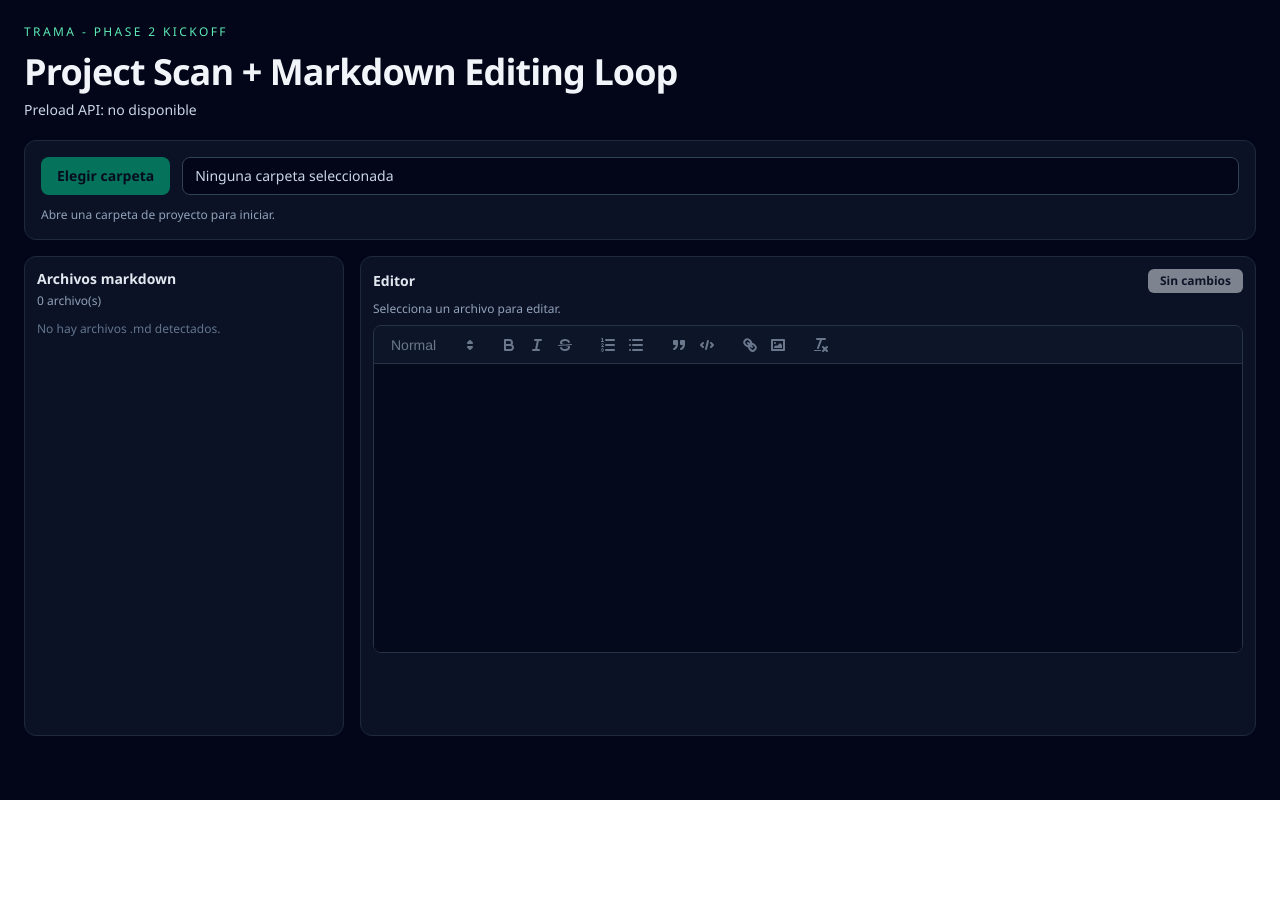
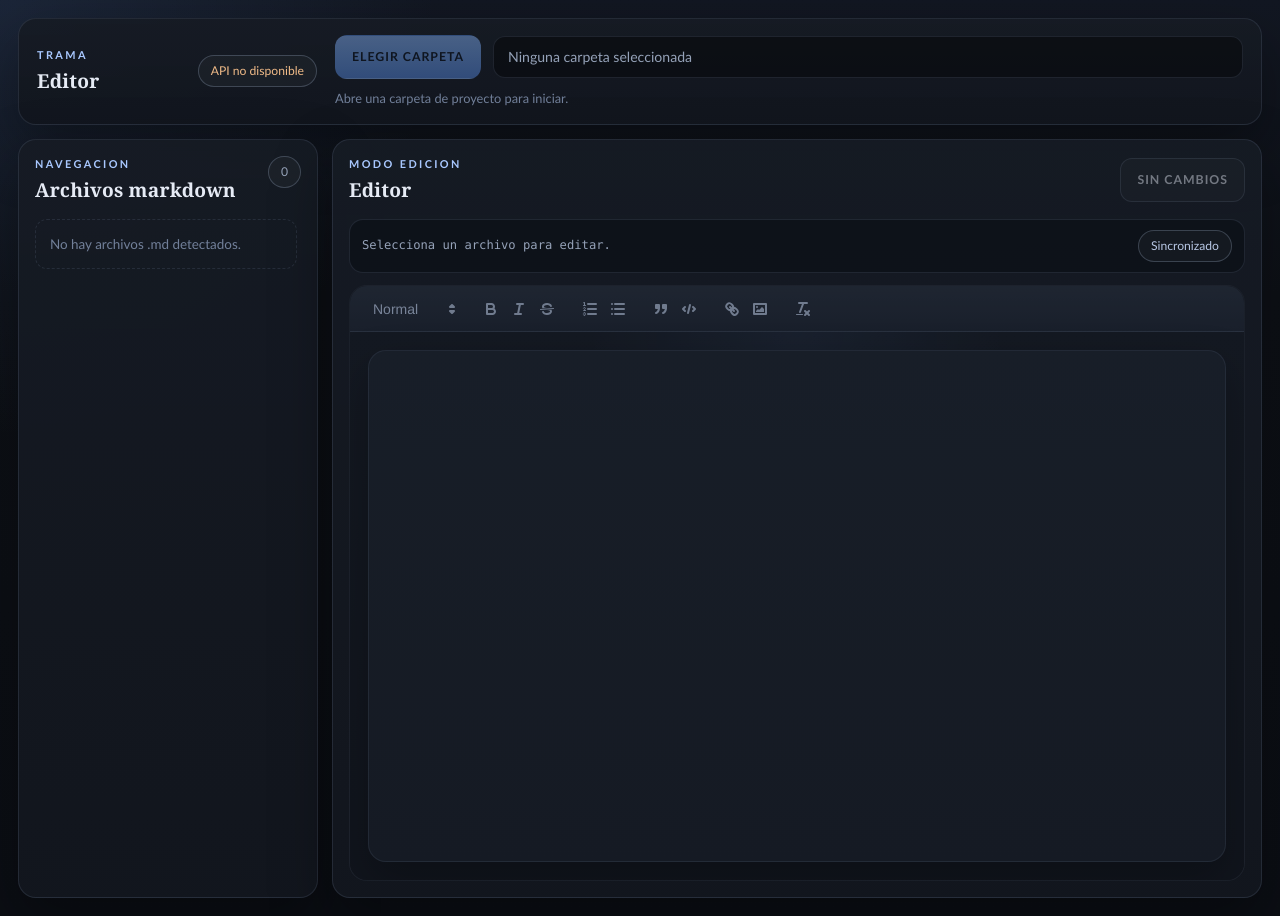
Before and after one commit to luisoncpp/Trama, a Preact app: page / in a window 1280 px wide. Before the commit the page ends 800 px from the top, so only its background shows below. Built offline with nearby package versions, Linux system fonts and the light colour scheme.

Commit message:
look & feel improvements

```diff
--- a/src/features/project-editor/components/editor-panel.tsx
+++ b/src/features/project-editor/components/editor-panel.tsx
@@ -21,20 +21,28 @@ export function EditorPanel({
   onEditorChange,
 }: EditorPanelProps) {
   return (
-    <article class="rounded-xl border border-slate-800 bg-slate-900/70 p-3">
-      <div class="mb-2 flex items-center justify-between">
-        <h2 class="text-sm font-semibold text-slate-200">{PROJECT_EDITOR_STRINGS.editorTitle}</h2>
+    <article class="workspace-panel workspace-panel--editor">
+      <div class="workspace-panel__header workspace-panel__header--editor">
+        <div>
+          <p class="workspace-panel__eyebrow">Modo edicion</p>
+          <h2 class="workspace-panel__title">{PROJECT_EDITOR_STRINGS.editorTitle}</h2>
+        </div>
         <button
           type="button"
           disabled={!selectedPath || saving || !isDirty}
           onClick={onSaveNow}
-          class="rounded-md bg-slate-100 px-3 py-1 text-xs font-semibold text-slate-900 disabled:opacity-50"
+          class="editor-button editor-button--secondary"
         >
           {saving ? PROJECT_EDITOR_STRINGS.saving : isDirty ? PROJECT_EDITOR_STRINGS.saveNow : PROJECT_EDITOR_STRINGS.noChanges}
         </button>
       </div>
-      <p class="mb-2 text-xs text-slate-400">{selectedPath ?? PROJECT_EDITOR_STRINGS.noFileSelected}</p>
-      <div class={!selectedPath || loadingDocument ? 'opacity-70' : ''}>
+      <div class="editor-document-meta">
+        <p class="editor-document-meta__path">{selectedPath ?? PROJECT_EDITOR_STRINGS.noFileSelected}</p>
+        <span class={`editor-document-meta__state ${isDirty ? 'is-dirty' : 'is-clean'}`}>
+          {isDirty ? 'Cambios pendientes' : 'Sincronizado'}
+        </span>
+      </div>
+      <div class={`editor-manuscript ${!selectedPath || loadingDocument ? 'is-muted' : ''}`}>
         <RichMarkdownEditor
           documentId={selectedPath}
           value={editorValue}
--- a/src/features/project-editor/components/file-list-panel.tsx
+++ b/src/features/project-editor/components/file-list-panel.tsx
@@ -14,26 +14,27 @@ export function FileListPanel({
   onSelectFile,
 }: FileListPanelProps) {
   return (
-    <aside class="rounded-xl border border-slate-800 bg-slate-900/70 p-3">
-      <h2 class="text-sm font-semibold text-slate-200">{PROJECT_EDITOR_STRINGS.markdownFilesTitle}</h2>
-      <p class="mt-1 text-xs text-slate-400">{visibleFiles.length} archivo(s)</p>
-      <div class="mt-3 space-y-2 overflow-auto pr-1">
+    <aside class="workspace-panel workspace-panel--sidebar">
+      <div class="workspace-panel__header">
+        <div>
+          <p class="workspace-panel__eyebrow">Navegacion</p>
+          <h2 class="workspace-panel__title">{PROJECT_EDITOR_STRINGS.markdownFilesTitle}</h2>
+        </div>
+        <span class="workspace-panel__count">{visibleFiles.length}</span>
+      </div>
+      <div class="file-tree">
         {visibleFiles.map((filePath) => (
           <button
             key={filePath}
             type="button"
             onClick={() => onSelectFile(filePath)}
             disabled={loadingDocument}
-            class={`w-full rounded-md border px-3 py-2 text-left text-xs ${
-              selectedPath === filePath
-                ? 'border-emerald-400 bg-emerald-500/10 text-emerald-200'
-                : 'border-slate-700 bg-slate-950 text-slate-300'
-            }`}
+            class={`file-tree__item ${selectedPath === filePath ? 'is-active' : ''}`}
           >
-            {filePath}
+            <span class="file-tree__item-label">{filePath}</span>
           </button>
         ))}
-        {visibleFiles.length === 0 && <p class="text-xs text-slate-500">{PROJECT_EDITOR_STRINGS.noMarkdownFiles}</p>}
+        {visibleFiles.length === 0 && <p class="file-tree__empty">{PROJECT_EDITOR_STRINGS.noMarkdownFiles}</p>}
       </div>
     </aside>
   )
--- a/src/features/project-editor/components/project-header.tsx
+++ b/src/features/project-editor/components/project-header.tsx
@@ -16,29 +16,31 @@ export function ProjectHeader({
   onPickFolder,
 }: ProjectHeaderProps) {
   return (
-    <>
-      <p class="text-xs uppercase tracking-[0.2em] text-emerald-300">{PROJECT_EDITOR_STRINGS.titleKicker}</p>
-      <h1 class="mt-3 text-3xl font-semibold tracking-tight sm:text-4xl">{PROJECT_EDITOR_STRINGS.title}</h1>
-      <p class="mt-2 text-sm text-slate-300">
-        Preload API: {apiAvailable ? PROJECT_EDITOR_STRINGS.preloadAvailable : PROJECT_EDITOR_STRINGS.preloadUnavailable}
-      </p>
+    <header class="editor-topbar">
+      <div class="editor-topbar__brand">
+        <div>
+          <p class="editor-topbar__eyebrow">Trama</p>
+          <h1 class="editor-topbar__title">Editor</h1>
+        </div>
+        <span class={`editor-topbar__status ${apiAvailable ? 'is-live' : 'is-offline'}`}>
+          {apiAvailable ? 'API disponible' : 'API no disponible'}
+        </span>
+      </div>
 
-      <section class="mt-5 rounded-xl border border-slate-800 bg-slate-900/70 p-4">
-        <div class="flex flex-col gap-3 sm:flex-row">
+      <div class="editor-topbar__controls">
+        <div class="editor-topbar__row">
           <button
             type="button"
             onClick={onPickFolder}
             disabled={loadingProject || !apiAvailable}
-            class="rounded-lg bg-emerald-400 px-4 py-2 text-sm font-semibold text-slate-950 disabled:opacity-50"
+            class="editor-button editor-button--primary"
           >
             {loadingProject ? PROJECT_EDITOR_STRINGS.opening : PROJECT_EDITOR_STRINGS.openFolder}
           </button>
-          <div class="flex-1 rounded-lg border border-slate-700 bg-slate-950 px-3 py-2 text-sm text-slate-300">
-            {rootPath || PROJECT_EDITOR_STRINGS.noFolderSelected}
-          </div>
+          <div class="editor-topbar__path">{rootPath || PROJECT_EDITOR_STRINGS.noFolderSelected}</div>
         </div>
-        <p class="mt-3 text-xs text-slate-400">{statusMessage}</p>
-      </section>
-    </>
+        <p class="editor-topbar__message">{statusMessage}</p>
+      </div>
+    </header>
   )
 }
--- a/src/features/project-editor/project-editor-view.tsx
+++ b/src/features/project-editor/project-editor-view.tsx
@@ -12,8 +12,8 @@ export function ProjectEditorView({ model }: ProjectEditorViewProps) {
   const { state, actions } = model
 
   return (
-    <main class="min-h-screen bg-slate-950 text-slate-100">
-      <div class="mx-auto flex min-h-screen w-full max-w-7xl flex-col px-6 py-6">
+    <main class="editor-shell">
+      <div class="editor-app">
         <ProjectHeader
           apiAvailable={state.apiAvailable}
           loadingProject={state.loadingProject}
@@ -30,7 +30,7 @@ export function ProjectEditorView({ model }: ProjectEditorViewProps) {
           />
         )}
 
-        <section class="mt-4 grid min-h-[60vh] grid-cols-1 gap-4 lg:grid-cols-[320px_1fr]">
+        <section class="editor-workspace">
           <FileListPanel
             visibleFiles={state.visibleFiles}
             selectedPath={state.selectedPath}
--- a/src/index.css
+++ b/src/index.css
@@ -1,63 +1,404 @@
 @import 'tailwindcss';
 
 :root {
-  font-family: 'Segoe UI', Tahoma, Geneva, Verdana, sans-serif;
+  font-family: 'Segoe UI Variable Text', 'Trebuchet MS', sans-serif;
+  color-scheme: dark;
+  --app-bg: #0d1016;
+  --panel-bg: rgba(22, 27, 36, 0.94);
+  --panel-strong: rgba(18, 22, 30, 0.98);
+  --border: rgba(133, 151, 181, 0.16);
+  --border-strong: rgba(179, 199, 229, 0.24);
+  --text-main: #e6ebf5;
+  --text-muted: #95a2b8;
+  --text-dim: #72809a;
+  --accent: #6ea6ff;
+  --accent-strong: #a9c8ff;
+  --warning-soft: rgba(216, 156, 104, 0.16);
+  --canvas: #171d27;
+  --canvas-ink: #e8edf7;
+  --shadow-lg: 0 24px 60px rgba(0, 0, 0, 0.34);
+}
+
+* {
+  box-sizing: border-box;
+}
+
+html {
+  background: var(--app-bg);
 }
 
 body {
   margin: 0;
+  min-width: 320px;
+  background:
+    radial-gradient(circle at top left, rgba(110, 166, 255, 0.1), transparent 28%),
+    linear-gradient(180deg, #121722 0%, var(--app-bg) 32%, #0b0e14 100%);
+  color: var(--text-main);
+}
+
+button,
+input,
+textarea,
+select {
+  font: inherit;
+}
+
+#app {
+  min-height: 100svh;
+}
+
+.editor-shell {
+  min-height: 100svh;
+  padding: 18px;
+}
+
+.editor-app {
+  width: min(1500px, 100%);
+  margin: 0 auto;
+}
+
+.editor-topbar,
+.workspace-panel,
+.editor-conflict-banner {
+  border: 1px solid var(--border);
+  background: linear-gradient(180deg, var(--panel-bg), var(--panel-strong));
+  box-shadow: var(--shadow-lg);
+}
+
+.editor-topbar {
+  display: grid;
+  grid-template-columns: minmax(220px, 280px) minmax(0, 1fr);
+  gap: 18px;
+  align-items: center;
+  padding: 16px 18px;
+  border-radius: 18px;
+}
+
+.editor-topbar__brand {
+  display: flex;
+  align-items: center;
+  justify-content: space-between;
+  gap: 12px;
+}
+
+.editor-topbar__eyebrow,
+.workspace-panel__eyebrow {
+  margin: 0;
+  font-size: 0.68rem;
+  letter-spacing: 0.22em;
+  text-transform: uppercase;
+  color: var(--accent-strong);
+  font-weight: 700;
+}
+
+.editor-topbar__title,
+.workspace-panel__title {
+  margin: 4px 0 0;
+  font-family: Georgia, 'Palatino Linotype', serif;
+  font-size: 1.2rem;
+  font-weight: 700;
+  letter-spacing: 0.01em;
+}
+
+.editor-topbar__status,
+.workspace-panel__count,
+.editor-document-meta__state {
+  display: inline-flex;
+  align-items: center;
+  justify-content: center;
+  min-height: 32px;
+  padding: 0 12px;
+  border-radius: 999px;
+  border: 1px solid var(--border-strong);
+  background: rgba(255, 255, 255, 0.03);
+  color: var(--text-muted);
+  font-size: 0.76rem;
+  white-space: nowrap;
+}
+
+.editor-topbar__status.is-live {
+  color: var(--accent-strong);
+}
+
+.editor-topbar__status.is-offline {
+  color: #f1bb88;
+}
+
+.editor-topbar__controls {
+  display: flex;
+  flex-direction: column;
+  gap: 10px;
+}
+
+.editor-topbar__row {
+  display: flex;
+  align-items: center;
+  gap: 12px;
+}
+
+.editor-topbar__path {
+  flex: 1 1 auto;
+  min-height: 42px;
+  display: flex;
+  align-items: center;
+  padding: 0 14px;
+  border-radius: 12px;
+  border: 1px solid var(--border);
+  background: rgba(10, 13, 18, 0.8);
+  color: var(--text-muted);
+  font-size: 0.88rem;
+  white-space: nowrap;
+  overflow: hidden;
+  text-overflow: ellipsis;
+}
+
+.editor-topbar__message {
+  margin: 0;
+  color: var(--text-dim);
+  font-size: 0.8rem;
+}
+
+.editor-button {
+  appearance: none;
+  border-radius: 12px;
+  border: 1px solid transparent;
+  padding: 0.72rem 1rem;
+  font-size: 0.77rem;
+  font-weight: 700;
+  letter-spacing: 0.08em;
+  text-transform: uppercase;
+  transition: background-color 160ms ease, border-color 160ms ease, color 160ms ease, transform 160ms ease;
+}
+
+.editor-button:hover:not(:disabled) {
+  transform: translateY(-1px);
+}
+
+.editor-button:disabled {
+  opacity: 0.45;
+  cursor: not-allowed;
+}
+
+.editor-button--primary {
+  background: linear-gradient(180deg, #88b7ff 0%, #578de8 100%);
+  color: #09111f;
+}
+
+.editor-button--secondary {
+  background: rgba(255, 255, 255, 0.04);
+  border-color: var(--border-strong);
+  color: var(--text-main);
+}
+
+.editor-button--warning {
+  background: linear-gradient(180deg, #e0b48f 0%, #c97f48 100%);
+  color: #211209;
+}
+
+.editor-button--ghost-warning {
+  background: var(--warning-soft);
+  border-color: rgba(216, 156, 104, 0.35);
+  color: #f0c7a6;
+}
+
+.editor-workspace {
+  margin-top: 14px;
+  display: grid;
+  grid-template-columns: 300px minmax(0, 1fr);
+  gap: 14px;
+  min-height: calc(100svh - 122px);
+}
+
+.workspace-panel {
+  border-radius: 18px;
+}
+
+.workspace-panel--sidebar {
+  padding: 16px;
+}
+
+.workspace-panel--editor {
+  display: flex;
+  flex-direction: column;
+  padding: 16px;
+}
+
+.workspace-panel__header {
+  display: flex;
+  align-items: flex-start;
+  justify-content: space-between;
+  gap: 12px;
+}
+
+.workspace-panel__header--editor {
+  align-items: center;
+}
+
+.file-tree {
+  margin-top: 14px;
+  display: flex;
+  flex-direction: column;
+  gap: 8px;
+  max-height: calc(100svh - 210px);
+  overflow: auto;
+  padding-right: 4px;
+}
+
+.file-tree__item {
+  width: 100%;
+  border: 1px solid transparent;
+  border-radius: 12px;
+  padding: 11px 12px;
+  text-align: left;
+  background: linear-gradient(180deg, rgba(255, 255, 255, 0.025), rgba(255, 255, 255, 0)), rgba(12, 16, 23, 0.82);
+  color: var(--text-muted);
+  transition: background-color 160ms ease, border-color 160ms ease, color 160ms ease;
+}
+
+.file-tree__item.is-active {
+  border-color: rgba(110, 166, 255, 0.26);
+  background: linear-gradient(90deg, rgba(110, 166, 255, 0.18), transparent 70%), rgba(17, 22, 30, 0.98);
+  color: var(--text-main);
+}
+
+.file-tree__item-label,
+.editor-document-meta__path,
+.editor-conflict-banner__path {
+  display: block;
+  font-family: 'Cascadia Code', Consolas, 'Courier New', monospace;
+  font-size: 0.76rem;
+  line-height: 1.55;
+  word-break: break-word;
+}
+
+.file-tree__empty {
+  margin: 0;
+  padding: 14px;
+  border-radius: 12px;
+  border: 1px dashed var(--border);
+  color: var(--text-dim);
+  font-size: 0.84rem;
+}
+
+.editor-document-meta {
+  display: flex;
+  align-items: center;
+  justify-content: space-between;
+  gap: 12px;
+  margin: 14px 0 12px;
+  padding: 10px 12px;
+  border-radius: 14px;
+  border: 1px solid var(--border);
+  background: rgba(12, 16, 23, 0.72);
+}
+
+.editor-document-meta__path {
+  color: var(--text-muted);
+}
+
+.editor-document-meta__state.is-dirty {
+  color: #f3c389;
+}
+
+.editor-document-meta__state.is-clean {
+  color: #b8c8e5;
+}
+
+.editor-manuscript {
+  flex: 1 1 auto;
+  border-radius: 18px;
+  border: 1px solid var(--border);
+  background: linear-gradient(180deg, rgba(11, 14, 20, 0.96), rgba(15, 18, 25, 0.98));
+  overflow: hidden;
+}
+
+.editor-manuscript.is-muted {
+  opacity: 0.68;
+}
+
+.editor-conflict-banner {
+  margin-top: 12px;
+  display: flex;
+  align-items: center;
+  justify-content: space-between;
+  gap: 12px;
+  padding: 10px 12px;
+  border-radius: 14px;
+  border-color: rgba(216, 156, 104, 0.3);
+  background: linear-gradient(180deg, rgba(58, 39, 24, 0.92), rgba(37, 24, 16, 0.95));
+}
+
+.editor-conflict-banner__text {
+  margin: 0;
+  color: #f0d7c3;
+  font-size: 0.84rem;
+}
+
+.editor-conflict-banner__actions {
+  display: flex;
+  gap: 8px;
+  flex-wrap: wrap;
 }
 
 /* ── Quill dark-theme overrides ────────────────────────────────────────── */
 
 .rich-editor {
-  border-radius: 0.5rem;
+  height: 100%;
   overflow: hidden;
-  border: 1px solid rgb(51 65 85);
 }
 
 .rich-editor .ql-toolbar.ql-snow {
-  background: rgb(15 23 42);
+  background: linear-gradient(180deg, #242c39 0%, #1c2330 100%);
   border: 0;
-  border-bottom: 1px solid rgb(51 65 85);
-  padding: 6px 8px;
+  border-bottom: 1px solid var(--border);
+  padding: 10px 14px;
 }
 
 .rich-editor .ql-container.ql-snow {
-  background: rgb(2 6 23);
+  background:
+    radial-gradient(circle at top, rgba(110, 166, 255, 0.08), transparent 28%),
+    linear-gradient(180deg, #141922 0%, #10141c 100%);
   border: 0;
+  padding: 18px;
 }
 
 .rich-editor .ql-editor {
-  background: rgb(2 6 23);
-  color: rgb(226 232 240);
-  max-height: 58vh;
-  min-height: 18rem;
+  width: min(100%, 860px);
+  margin: 0 auto;
+  background: linear-gradient(180deg, #1a212c 0%, var(--canvas) 100%);
+  color: var(--canvas-ink);
+  border: 1px solid rgba(154, 175, 210, 0.14);
+  box-shadow: 0 18px 40px rgba(0, 0, 0, 0.34);
+  border-radius: 18px;
+  max-height: calc(100svh - 290px);
+  min-height: 32rem;
   overflow-y: auto;
-  font-size: 0.9375rem;
-  line-height: 1.75;
-  padding: 0.875rem 1rem 2rem;
+  font-family: Georgia, 'Palatino Linotype', serif;
+  font-size: 1.04rem;
+  line-height: 1.88;
+  padding: 2.5rem 3rem 3rem;
 }
 
 .rich-editor .ql-editor.ql-blank::before {
-  color: rgb(100 116 139);
+  color: rgba(149, 162, 184, 0.68);
   font-style: normal;
 }
 
-/* headings inherit dark bg → set text color */
 .rich-editor .ql-editor h1,
 .rich-editor .ql-editor h2,
 .rich-editor .ql-editor h3 {
-  color: rgb(248 250 252);
+  color: #f7fbff;
+  font-family: Georgia, 'Palatino Linotype', serif;
+  line-height: 1.2;
 }
 
 .rich-editor .ql-editor a {
-  color: rgb(94 234 212);
+  color: #9fc8ff;
 }
 
 .rich-editor .ql-editor blockquote {
-  border-left: 3px solid rgb(45 212 191);
-  color: rgb(203 213 225);
+  border-left: 3px solid #8db6ff;
+  color: #c8d7ee;
   margin-left: 0;
   padding-left: 1rem;
 }
@@ -65,56 +406,93 @@ body {
 .rich-editor .ql-editor code,
 .rich-editor .ql-editor pre,
 .rich-editor .ql-editor .ql-code-block-container {
-  background: rgb(15 23 42);
-  color: rgb(226 232 240);
+  background: #101720;
+  color: #dce6f8;
   border-radius: 0.375rem;
 }
 
-/* toolbar icon strokes & fills */
 .rich-editor .ql-snow .ql-stroke {
-  stroke: rgb(148 163 184);
+  stroke: rgb(156 170 194);
 }
 
 .rich-editor .ql-snow .ql-fill,
 .rich-editor .ql-snow .ql-stroke.ql-fill {
-  fill: rgb(148 163 184);
+  fill: rgb(156 170 194);
 }
 
 .rich-editor .ql-snow .ql-picker {
-  color: rgb(148 163 184);
+  color: rgb(169 184 210);
 }
 
 .rich-editor .ql-snow .ql-picker-options {
-  background: rgb(15 23 42);
-  border-color: rgb(51 65 85);
-  color: rgb(226 232 240);
+  background: rgb(24 31 43);
+  border-color: rgb(70 84 109);
+  color: rgb(230 235 245);
 }
 
 .rich-editor .ql-snow .ql-picker-item:hover,
 .rich-editor .ql-snow .ql-picker-item.ql-selected {
-  color: rgb(94 234 212);
+  color: rgb(169 200 255);
 }
 
-/* hover / active button states */
 .rich-editor .ql-snow button:hover .ql-stroke,
 .rich-editor .ql-snow button:focus .ql-stroke,
 .rich-editor .ql-snow button.ql-active .ql-stroke {
-  stroke: rgb(94 234 212);
+  stroke: rgb(169 200 255);
 }
 
 .rich-editor .ql-snow button:hover .ql-fill,
 .rich-editor .ql-snow button:focus .ql-fill,
 .rich-editor .ql-snow button.ql-active .ql-fill {
-  fill: rgb(94 234 212);
+  fill: rgb(169 200 255);
 }
 
 .rich-editor .ql-snow button.ql-active,
 .rich-editor .ql-snow .ql-picker-label:hover,
 .rich-editor .ql-snow .ql-picker-label.ql-active {
-  color: rgb(94 234 212);
+  color: rgb(169 200 255);
 }
 
 .rich-editor .ql-snow .ql-picker-label:hover .ql-stroke,
 .rich-editor .ql-snow .ql-picker-label.ql-active .ql-stroke {
-  stroke: rgb(94 234 212);
+  stroke: rgb(169 200 255);
 }
+
+@media (max-width: 1100px) {
+  .editor-topbar,
+  .editor-workspace {
+    grid-template-columns: 1fr;
+  }
+}
+
+@media (max-width: 720px) {
+  .editor-shell {
+    padding: 10px;
+  }
+
+  .editor-topbar,
+  .workspace-panel--sidebar,
+  .workspace-panel--editor,
+  .editor-conflict-banner {
+    padding: 12px;
+  }
+
+  .editor-topbar__brand,
+  .editor-topbar__row,
+  .editor-document-meta,
+  .workspace-panel__header--editor,
+  .editor-conflict-banner {
+    flex-direction: column;
+    align-items: stretch;
+  }
+
+  .rich-editor .ql-container.ql-snow {
+    padding: 10px;
+  }
+
+  .rich-editor .ql-editor {
+    min-height: 24rem;
+    padding: 1.5rem 1.25rem 2rem;
+    font-size: 0.98rem;
+  }
+}
```
Also changed, not shown: src/features/project-editor/components/conflict-banner.tsx (+6 -14 lines).
